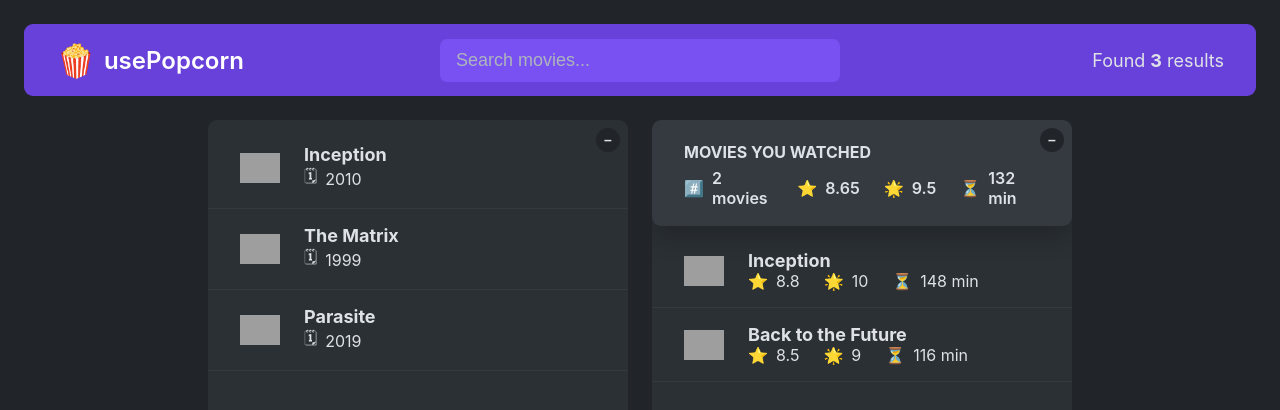
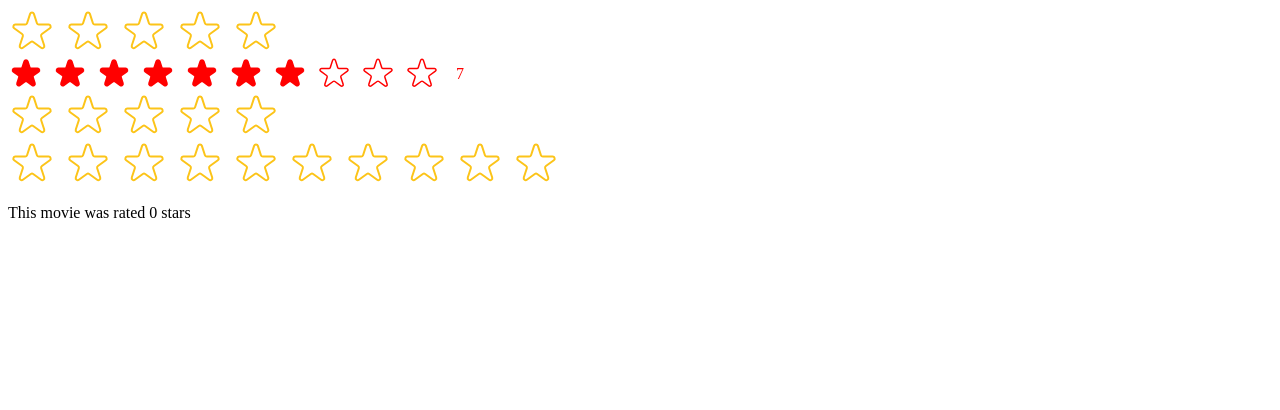
Before and after one commit to luther1014/usepopcorn, a React (Create React App) app: page / in a window 1280 px wide. Shown: the top 410 px of the page. Built offline with nearby package versions, Linux system fonts and the light colour scheme; grey boxes are pictures that could not be loaded.

Commit message:
created a star ratings re-usable component

```diff
--- /dev/null
+++ b/src/StarRatings.js
@@ -0,0 +1,119 @@
+import { useState } from "react";
+import PropTypes from "prop-types";
+
+const containerStyles = {
+  display: "flex",
+  alignItems: "center",
+  gap: "16px",
+};
+const starContainerStyles = {
+  display: "flex",
+  gap: "8px",
+};
+
+StarRatings.propTypes = {
+  maxRating: PropTypes.number,
+  color: PropTypes.string,
+  size: PropTypes.number,
+  className: PropTypes.string,
+  messages: PropTypes.array,
+  defaultRating: PropTypes.number,
+  onSetRatings: PropTypes.func,
+};
+
+export default function StarRatings({
+  maxRating = 5,
+  color = "#fcc419",
+  size = 48,
+  className = "",
+  messages = [],
+  defaultRating = 0,
+  onSetRatings,
+}) {
+  const [rating, setRating] = useState(defaultRating);
+  const [tempRating, setTempRating] = useState(0);
+
+  const textStyle = {
+    lineHeight: "1",
+    margin: "0",
+    color,
+    fontSize: `${size / 1.5} px`,
+  };
+  function handleRating(rating) {
+    setRating(rating);
+    onSetRatings(rating);
+  }
+  function handleMouseEnter(rating) {
+    setTempRating(rating);
+  }
+  function handleMouseLeave() {
+    setTempRating(0);
+  }
+  return (
+    <div style={containerStyles} className={className}>
+      <div style={starContainerStyles}>
+        {Array.from({ length: maxRating }, (_, i) => (
+          <Star
+            key={i}
+            onRate={() => handleRating(i + 1)}
+            full={tempRating >= i + 1 || rating >= i + 1}
+            onHoverIn={() => handleMouseEnter(i + 1)}
+            onHoverOut={() => handleMouseLeave()}
+            color={color}
+            size={size}
+          />
+        ))}
+      </div>
+      <p style={textStyle}>
+        {messages.length === maxRating
+          ? messages[tempRating ? tempRating - 1 : rating - 1]
+          : tempRating || rating || ""}
+      </p>
+    </div>
+  );
+}
+
+function Star({ onRate, full, onHoverIn, onHoverOut, color, size }) {
+  const starStyle = {
+    display: "block",
+    width: `${size}px`,
+    height: `${size}px`,
+    cursor: "pointer",
+  };
+
+  return (
+    <span
+      role="button"
+      aria-label="star"
+      style={starStyle}
+      onClick={onRate}
+      onMouseEnter={onHoverIn}
+      onMouseLeave={onHoverOut}
+    >
+      {full ? (
+        <svg
+          xmlns="http://www.w3.org/2000/svg"
+          viewBox="0 0 20 20"
+          fill={color}
+          stroke={color}
+        >
+          <path d="M9.049 2.927c.3-.921 1.603-.921 1.902 0l1.07 3.292a1 1 0 00.95.69h3.462c.969 0 1.371 1.24.588 1.81l-2.8 2.034a1 1 0 00-.364 1.118l1.07 3.292c.3.921-.755 1.688-1.54 1.118l-2.8-2.034a1 1 0 00-1.175 0l-2.8 2.034c-.784.57-1.838-.197-1.539-1.118l1.07-3.292a1 1 0 00-.364-1.118L2.98 8.72c-.783-.57-.38-1.81.588-1.81h3.461a1 1 0 00.951-.69l1.07-3.292z" />
+        </svg>
+      ) : (
+        <svg
+          xmlns="http://www.w3.org/2000/svg"
+          fill="none"
+          viewBox="0 0 24 24"
+          stroke={color}
+        >
+          <path
+            strokeLinecap="round"
+            strokeLinejoin="round"
+            strokeWidth="{2}"
+            d="M11.049 2.927c.3-.921 1.603-.921 1.902 0l1.519 4.674a1 1 0 00.95.69h4.915c.969 0 1.371 1.24.588 1.81l-3.976 2.888a1 1 0 00-.363 1.118l1.518 4.674c.3.922-.755 1.688-1.538 1.118l-3.976-2.888a1 1 0 00-1.176 0l-3.976 2.888c-.783.57-1.838-.197-1.538-1.118l1.518-4.674a1 1 0 00-.363-1.118l-3.976-2.888c-.784-.57-.38-1.81.588-1.81h4.914a1 1 0 00.951-.69l1.519-4.674z"
+          />
+        </svg>
+      )}
+    </span>
+  );
+}
--- a/src/index.js
+++ b/src/index.js
@@ -1,11 +1,32 @@
 import React from "react";
 import ReactDOM from "react-dom/client";
-import "./index.css";
-import App from "./App";
+// import "./index.css";
+// import App from "./App";
+import StarRatings from "./StarRatings";
+
+function Test() {
+  const [rating, setRating] = React.useState(0);
+  function handleSetRatings(rating) {
+    setRating(rating);
+  }
+  return (
+    <div>
+      <StarRatings maxRating={10} onSetRatings={handleSetRatings} />
+      <p>This movie was rated {rating} stars</p>
+    </div>
+  );
+}
 
 const root = ReactDOM.createRoot(document.getElementById("root"));
 root.render(
   <React.StrictMode>
-    <App />
+    {/* <App /> */}
+    <StarRatings
+      maxRating={5}
+      messages={["Terrible", "Bad", "Average", "Good", "Excellent"]}
+    />
+    <StarRatings maxRating={10} color="red" size={36} defaultRating={7} />
+    <StarRatings />
+    <Test />
   </React.StrictMode>
 );
```
